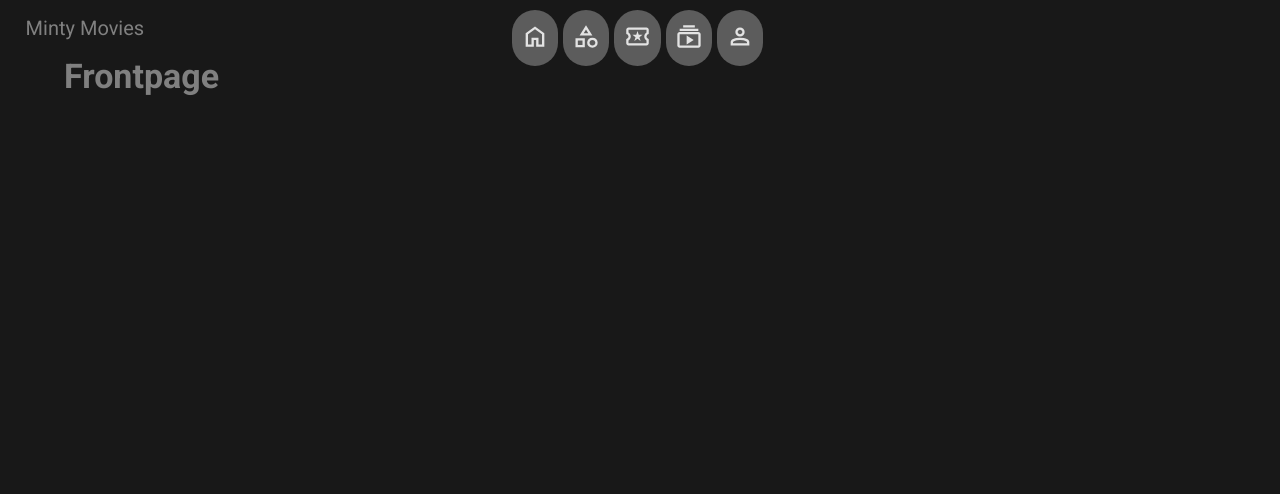
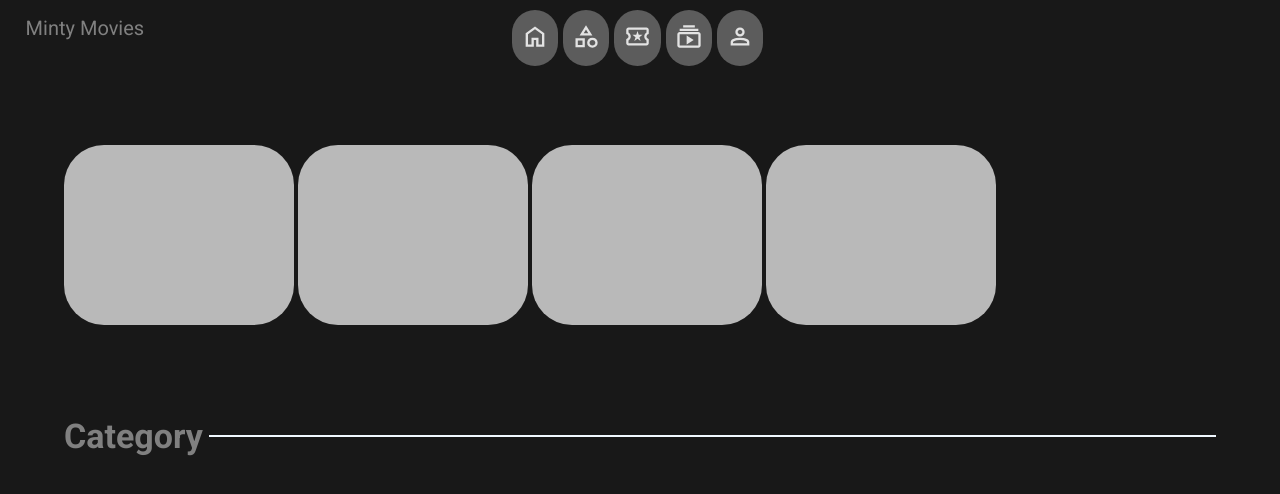
Before and after one commit to jakoofficial/MiniSvende, a SvelteKit app in the folder Project/MintyMovies/: page / in a window 1280 px wide. Shown: the top 494 px of the page. Built offline with nearby package versions, Linux system fonts and the light colour scheme.

Commit message:
Frontpage design

```diff
--- a/Project/MintyMovies/src/routes/+page.svelte
+++ b/Project/MintyMovies/src/routes/+page.svelte
@@ -1,12 +1,60 @@
 <script>
-
 </script>
 
 <div class="pageContents">
-    <h1>Frontpage</h1>
+	<div id="recommended">
+		<div class="movieCapsule"></div>
+		<div class="movieCapsule"></div>
+		<div class="movieCapsule"></div>
+		<div class="movieCapsule"></div>
+	</div>
+	<div id="categories">
+		<div id="catTitle">
+			<h1>Category</h1>
+			<span></span>
+		</div>
+	</div>
 </div>
 
 <!-- Styleing for the page -->
 <style>
 
+	.pageContents {
+		display: block;
+		height: 90vh;
+	}
+
+	/* Recommendations */
+	#recommended {
+		width: 100%;
+		height: 50%;
+		align-content: center;
+	}
+	.movieCapsule {
+		background-color: rgb(185, 185, 185);
+		width: 20%;
+		height: 50%;
+		border-radius: 40px;
+		display: inline-block;
+	}
+
+	/* Categories */
+	#categories {
+		min-height: 50%;
+	}
+	#categories #catTitle {
+		width: 100%;
+		display: flex;
+		align-content: center;
+	}
+	#categories #catTitle h1 {
+		min-width: 5%;
+		margin-right: 10px;
+	}
+	#categories #catTitle span {
+		margin: auto 0px;
+		width: 90%;
+		background-color: aliceblue;
+		height: 2px;
+	}
 </style>
```
